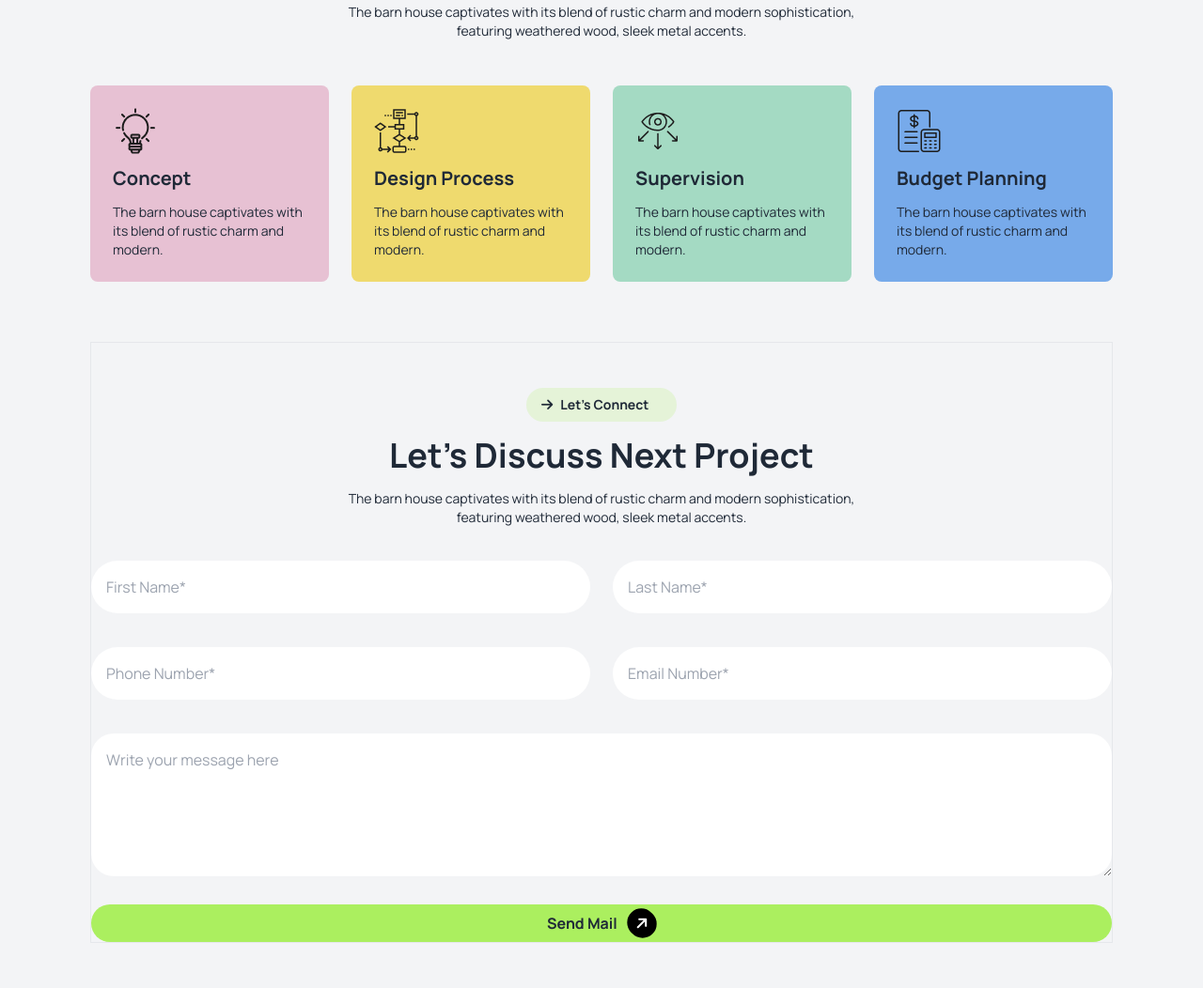
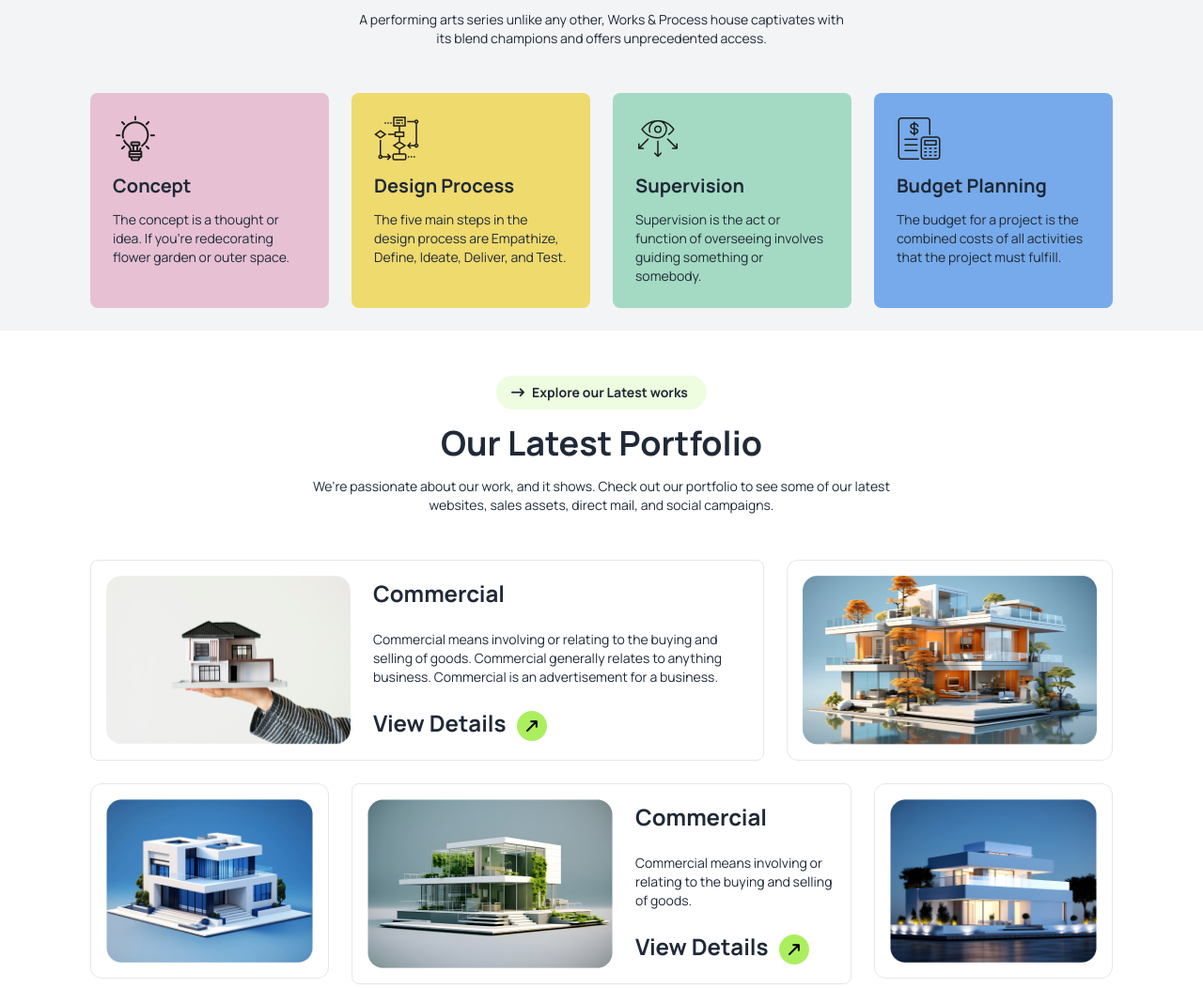
Before and after one commit to muradhossain1/my-assignment-3, a plain HTML site: page index.html in a window 1280 px wide. Shown: the part 1501-2553 px from the top of the page at 94% size. Drawn offline with nearby package versions, Linux system fonts and the light colour scheme.

Commit message:
Our Latest Portfolio section added

```diff
--- a/index.html
+++ b/index.html
@@ -37,7 +37,7 @@
           <div >
             <div class="navbar container mx-auto">
                 <div class="navbar-start gap-2 ">
-                  <i class="fa-solid fa-arrow-right bg-[#ABEF5F] rounded-full -rotate-45 p-2"></i>
+                  <i class="fa-solid fa-arrow-right-long bg-[#ABEF5F] rounded-full -rotate-45 p-2"></i>
                   <h1 class="text-2xl lg:text-4xl font-bold">Rinterio</h1>
 
                 </div>
@@ -55,9 +55,9 @@
 
                   <i class="fa-solid rounded-full bg-white text-black p-2  fa-magnifying-glass hidden md:block lg:block"></i>
                   <i class="fa-solid rounded-full bg-white text-black p-2 fa-cart-shopping hidden lg:block md:block   "></i>
-                 <div class="bg-[#ABEF5F] hidden lg:block md:block  rounded-full py-1 px-4 space-x-2">
+                 <div class="bg-[#ABEF5F] hidden lg:block md:block  rounded-full   py-1 px-4 space-x-2">
                     <button class="font-bold"> Book Consult</button>
-                    <i class="fa-solid fa-arrow-right bg-black text-white rounded-full p-2 -rotate-45"></i>
+                    <i class="fa-solid fa-arrow-right-long bg-black text-white rounded-full p-2 -rotate-45"></i>
                   </div>
                   <i class="fa-solid fa-bars rounded-full lg:hidden bg-white text-black p-2 "></i>
                 </div>
@@ -72,10 +72,10 @@
             <!-- contant  -->
               <div class=" lg:w-2/3 space-y-5">
                 <h1 class="text-3xl lg:text-5xl font-bold">A barn house of this design has a striking appearance</h1>
-                <p class="text-sm">The barn house captivates with its blend of rustic charm and modern sophistication, featuring weathered wood, sleek metal accents, and large windows that flood the space with natural light.</p>
+                <p class="text-sm">Housebarn, also called a byre-dwelling. A combined living space and barn, relatively common in old Europe but rare in North America. Also, longhouses were housebarns.</p>
                 <div class="bg-[#ABEF5F80] lg:w-48 md:w-48 mx-auto rounded-full py-1 px-4 space-x-2">
                   <button class="font-bold"> View Details</button>
-                  <i class="fa-solid fa-arrow-right bg-[#ABEF5F] text-black rounded-full p-2 -rotate-45"></i>
+                  <i class="fa-solid fa-arrow-right-long bg-[#ABEF5F] text-black rounded-full p-2 -rotate-45"></i>
                 </div>
               </div>
             </div>
@@ -100,16 +100,16 @@
           <div class="space-y-4 text-center lg:text-start lg:w-1/2">
 
               <div class=" bg-white flex rounded-full py-2 px-4 w-32 gap-2 text-sm items-center mx-auto lg:mx-0">
-                <i class="fa-solid fa-arrow-right"></i>
+                <i class="fa-solid fa-arrow-right-long"></i>
                 <h5 class="font-bold" >About Us</h5>
                 </div>
               <h1 class="text-2xl lg:text-4xl font-bold">We design thoughtful, <br> liveable spaces</h1>
-              <p class="text-sm">The barn house captivates with its blend of rustic charm and <br class="hidden lg:block"> modern sophistication, featuring weathered wood, sleek metal accents.</p>
+              <p class="text-sm">Experience the charm of interior design like never before! Unveil <br class="hidden lg:block"> the secrets behind stunning decor styles as you join us for a journey.</p>
               <div class="flex gap-4 bg-white p-4 rounded-lg">
                 <img src="./assets/commercial.png" alt="">
                 <div class="w-2/3">
                    <h1 class="text-xl font-bold">Commercial</h1>
-                   <p class="text-sm">The barn house captivates with its blend of rustic charm and modern.</p>
+                   <p class="text-sm">Commercial means involving or relating to the buying and selling of goods.</p>
                 </div>
 
               </div>
@@ -117,7 +117,7 @@
                 <img src="./assets/residential.png" alt="">
                 <div class="w-2/3">
                    <h1 class="text-xl font-bold">Residential</h1>
-                   <p class="text-sm">The barn house captivates with its blend of rustic charm and modern.</p>
+                   <p class="text-sm">Residential is an adjective expresses a relationship with where people live. </p>
                 </div>
 
               </div>
@@ -126,24 +126,24 @@
         </div>
       </section>
       <!-- Our Works Process section  -->
-      <section class="bg-gray-100 p-4 lg:px-24">
+      <section class="bg-gray-100 p-6 lg:px-24">
         <div class="container mx-auto ">
           <!-- title-section  -->
           <div class="space-y-4 text-center mt-12 ">
             <div class=" bg-white flex rounded-full py-2 px-4 w-40 gap-2 text-sm items-center mx-auto ">
-              <i class="fa-solid fa-arrow-right"></i>
+              <i class="fa-solid fa-arrow-right-long"></i>
               <h5 class="font-bold" >How we works</h5>
               </div>
             <h1 class="text-3xl lg:text-4xl font-bold">Our Works Process</h1>
-            <p class="text-sm">The barn house captivates with its blend of rustic charm and modern sophistication, <br class="hidden lg:block"> featuring weathered wood, sleek metal accents.</p>
+            <p class="text-sm">A performing arts series unlike any other, Works & Process house captivates with <br class="hidden lg:block"> its blend champions and offers unprecedented access.</p>
           </div>
           <!-- card section  -->
-          <div class="grid grid-cols-1 md:grid-cols-2 lg:grid-cols-4  lg:gap-6 md:gap-6">
+          <div class="grid grid-cols-1 md:grid-cols-2 lg:grid-cols-4 lg:gap-6  md:gap-6">
             <div class=" bg-[#E7C1D3] p-6 rounded-lg mt-12 space-y-3 ">
               <img src="./assets/concept.png" alt="">
               <div class=" space-y-3">
                  <h1 class="text-xl font-bold">Concept</h1>
-                 <p class="text-sm">The barn house captivates with its blend of rustic charm and modern.</p>
+                 <p class="text-sm">The concept is a thought or idea. If you're redecorating flower garden or outer space.</p>
               </div>
 
             </div>
@@ -151,7 +151,7 @@
               <img src="./assets/flow-chart.png" alt="">
               <div class=" space-y-3">
                  <h1 class="text-xl font-bold">Design Process</h1>
-                 <p class="text-sm">The barn house captivates with its blend of rustic charm and modern.</p>
+                 <p class="text-sm"> The five main steps in the design process are Empathize, Define, Ideate, Deliver, and Test.</p>
               </div>
 
             </div>
@@ -159,7 +159,7 @@
               <img src="./assets/vision.png" alt="">
               <div class=" space-y-3">
                  <h1 class="text-xl font-bold">Supervision</h1>
-                 <p class="text-sm">The barn house captivates with its blend of rustic charm and modern.</p>
+                 <p class="text-sm">Supervision is the act or function of overseeing involves guiding something or somebody.</p>
               </div>
 
             </div>
@@ -167,23 +167,71 @@
               <img src="./assets/budget-planning.png" alt="">
               <div class=" space-y-3">
                  <h1 class="text-xl font-bold">Budget Planning</h1>
-                 <p class="text-sm">The barn house captivates with its blend of rustic charm and modern.</p>
+                 <p class="text-sm">The budget for a project is the combined costs of all activities that the project must fulfill. </p>
               </div>
 
             </div>
           </div>
         </div>
       </section>
+      <!-- Our Latest Portfolio    -->
+      <section class="p-6 lg:px-24 py-12 bg-gray-100 lg:bg-white">
+        <div>
+          <div class="space-y-4 text-center ">
+          <div class=" bg-[#ABEF5F33] flex rounded-full py-2 px-4 w-56 gap-2 text-sm items-center mx-auto ">
+            <i class="fa-solid fa-arrow-right-long"></i>
+            <h5 class="font-bold" >Explore our Latest works</h5>
+            </div>
+          <h1 class="text-3xl lg:text-4xl font-bold">Our Latest Portfolio</h1>
+          <p class="text-sm">We're passionate about our work, and it shows. Check out our portfolio to see some of our latest <br class="hidden lg:block"> websites, sales assets, direct mail, and social campaigns.</p>
+         </div>
+        </div>
+        <!--grid card  -->
+        <div class="grid grid-cols-1 md:grid-cols-2 lg:grid-cols-12 gap-6 mt-12">
+          <div class="flex flex-col md:flex-row lg:flex-row bg-white lg:border rounded-lg p-4 md:col-span-2 lg:col-span-8 gap-6">
+            <img class="" src="./assets/img1.png" alt="">
+            <div class=" flex flex-col  justify-around space-y-4">
+              <h1 class="text-2xl font-bold">Commercial</h1>
+              <p class="text-sm">Commercial means involving or relating to the buying and selling of goods. Commercial generally relates to anything business. Commercial is an advertisement for a business.</p>
+              <div class=" rounded-full space-x-2">
+                <button class="text-2xl font-bold"> View Details</button>
+                <i class="fa-solid fa-arrow-right-long bg-[#ABEF5F] text-black rounded-full p-2 -rotate-45"></i>
+              </div>
+            </div>
+          </div>
+          <div class="lg:col-span-4 bg-white">
+            <img class="p-4 w-full h-full lg:border rounded-xl" src="./assets/img2.png" alt="">
+          </div>
+          <div class="lg:col-span-3 bg-white ">
+            <img class="w-full p-4 lg:border rounded-xl" src="./assets/img3.png" alt="">
+          </div>
+          <div class="flex flex-col md:flex-row lg:flex-row bg-white md:col-span-2 lg:col-span-6 lg:border p-4 gap-6 rounded-lg">
+            <img class="" src="./assets/img4.png" alt="">
+            <div class="flex flex-col justify-around space-y-4">
+              <h1 class="text-2xl font-bold">Commercial</h1>
+              <p class="text-sm">Commercial means involving or relating to the buying and selling of goods.</p>
+              <div class="space-x-2">
+                <button class="text-2xl font-bold"> View Details</button>
+                <i class="fa-solid fa-arrow-right-long bg-[#ABEF5F] text-black rounded-full p-2 -rotate-45"></i>
+              </div>
+          </div>
+          </div>
+          <div class="lg:col-span-3  lg:order-none bg-white">
+            <img class="w-full p-4 lg:border rounded-xl" src="./assets/img5.png" alt="">
+          </div>
+        </div>
+      </section>
       <!-- Let’s Discuss Next Project section  -->
-      <section class="p-4 lg:px-24 py-12 bg-gray-100 " >
-        <div class="container mx-auto border  ">
+      <section class="p-6 lg:px-24 py-12 bg-gray-100 " >
+        <div class="container mx-auto ">
           <div class="space-y-4 text-center mt-12 ">
             <div class=" bg-[#ABEF5F33] flex rounded-full py-2 px-4 w-40 gap-2 text-sm items-center mx-auto ">
-              <i class="fa-solid fa-arrow-right"></i>
+              <i class="fa-solid fa-arrow-right-long"></i>
               <h5 class="font-bold" >Let’s Connect</h5>
               </div>
             <h1 class="text-3xl lg:text-4xl font-bold">Let’s Discuss Next Project</h1>
-            <p class="text-sm">The barn house captivates with its blend of rustic charm and modern sophistication, <br class="hidden lg:block"> featuring weathered wood, sleek metal accents.</p>
+            <p class="text-sm">Let’s discuss next Project · Let us know how we can help you · Let us know how we can help you. <br class="hidden lg:block"> Ready to start your remodel or renovation project.
+            </p>
           </div>
           <!-- form-section  -->
           <div>
@@ -205,7 +253,7 @@
                 </div>
                 <div class="bg-[#ABEF5F] lg:col-span-2 text-center rounded-full py-1 px-4 space-x-2">
                   <button class="font-bold"> Send Mail</button>
-                  <i class="fa-solid fa-arrow-right bg-black text-white rounded-full p-2 -rotate-45"></i>
+                  <i class="fa-solid fa-arrow-right-long bg-black text-white rounded-full p-2 -rotate-45"></i>
                 </div>
               </div>
             </div>
@@ -214,13 +262,13 @@
       </section>
     </main>
     <footer>
-      <div class="bg-black p-4 lg:px-24 py-12">
+      <div class="bg-black p-6 lg:px-24 py-12">
          <div class="container mx-auto text-center space-y-4">
           <div class="flex justify-center items-center gap-2  ">
-            <i class="fa-solid fa-arrow-right bg-[#ABEF5F] rounded-full -rotate-45  p-2"></i>
+            <i class="fa-solid fa-arrow-right-long bg-[#ABEF5F] rounded-full -rotate-45  p-2"></i>
             <h1 class="text-2xl lg:text-4xl text-white font-bold">Rinterio</h1>
           </div>
-          <p class="text-sm text-white">The barn house captivates with its blend of rustic charm and modern sophistication, <br class="hidden md:block lg:block"> featuring weathered wood, sleek metal accents.</p>
+          <p class="text-sm text-neutral-500">RINTERIO is combined manufacturing company. Our home market is Europe where <br class="hidden md:block lg:block"> we try to bring fresh and trendy to over 400 million customers.</p>
           <div class="">
             <ul class="menu menu-horizontal px-1 flex items-center lg:justify-center flex-col lg:flex-row  text-white text-base font-[500] lg:gap-12 ">
               <li class="duration-300 opacity-80 ease-in-out" ><a>Home</a></li>
@@ -232,7 +280,7 @@
           </div>
           <div class="bg-[#ABEF5F] w-full md:w-48 lg:w-48 mx-auto rounded-full py-1 px-4 space-x-2">
             <button class="font-bold"> Book Consult</button>
-            <i class="fa-solid fa-arrow-right bg-black text-white rounded-full p-2 -rotate-45"></i>
+            <i class="fa-solid fa-arrow-right-long bg-black text-white rounded-full p-2 -rotate-45"></i>
           </div>
          </div>
       </div>
```
